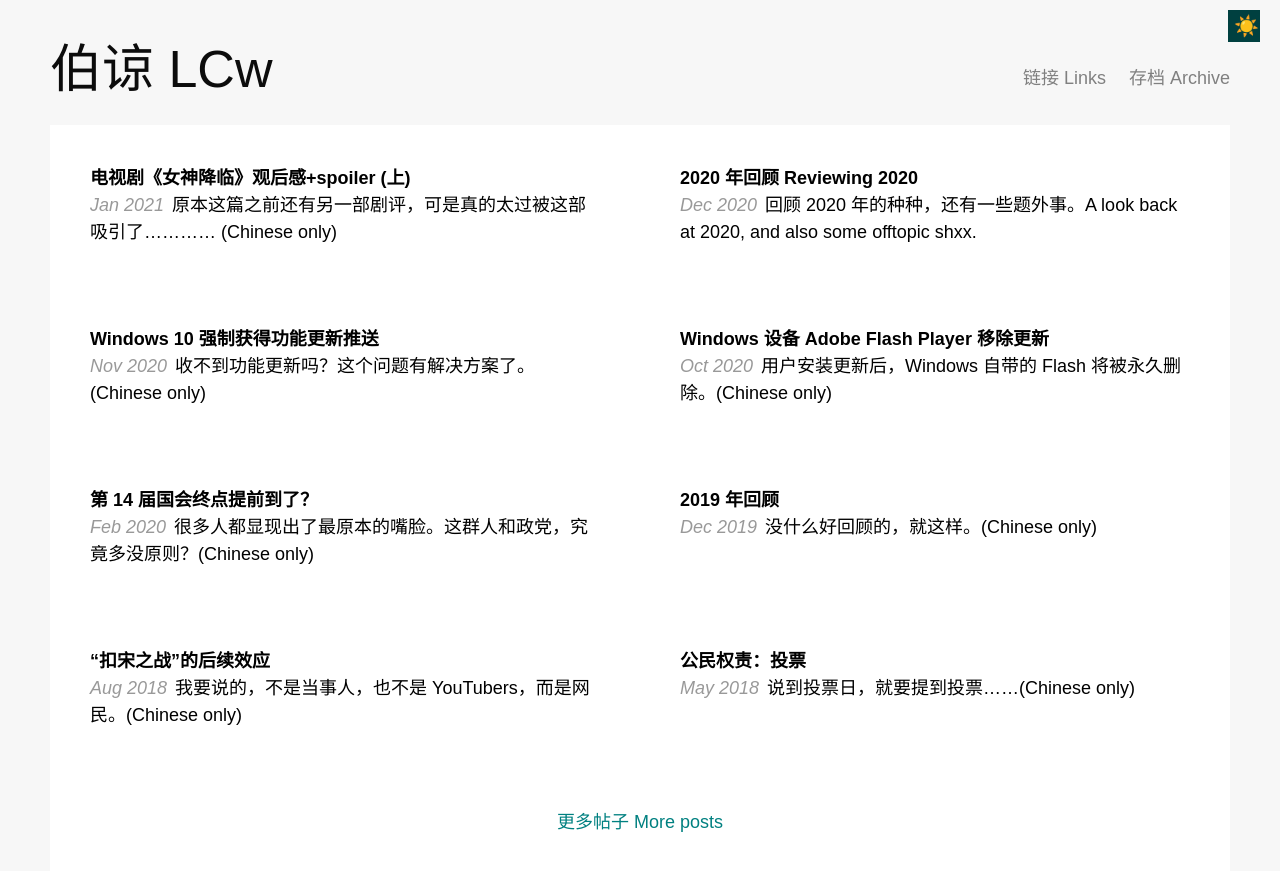
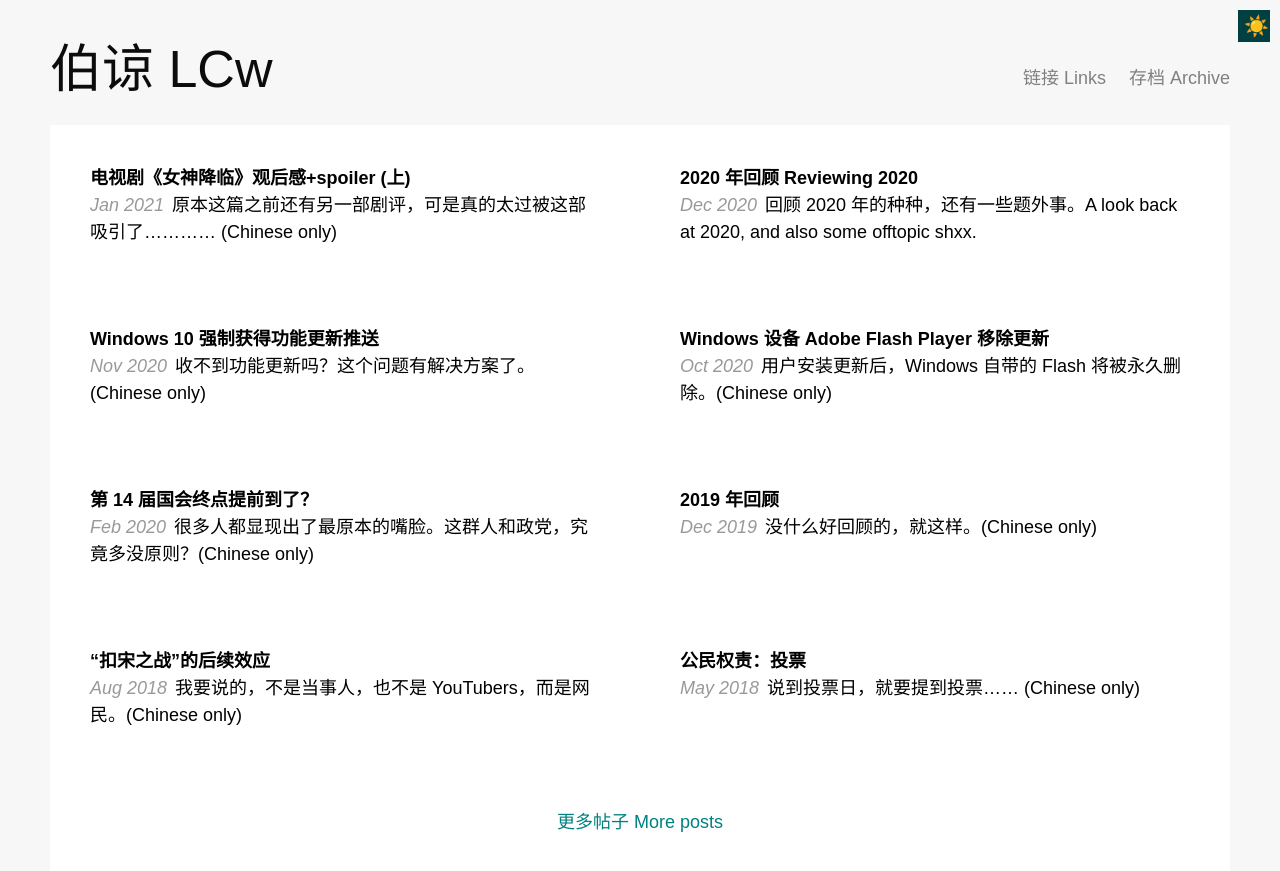
Before and after one commit to win98se/win98se.github.io, a Jekyll site: the page built from index.html, in a window 1280 px wide. Shown: the top 871 px of the page. Built offline with Jekyll 4.4.1, drawn with Linux system fonts in a browser that asks for light colours; some web fonts are replaced.

Commit message:
UI changes 2022-05
🤔🤔🤔:trollface:

```diff
--- a/404.htm
+++ b/404.htm
@@ -1,6 +1,7 @@
 ---
 permalink: /404.html
 ---
+<!DOCTYPE html>
 <html lang="zh-Hans">
 <meta http-equiv="Content-Type" content="text/html; charset=UTF-8">
 <meta http-equiv="X-UA-Compatible" content="IE=edge, chrome=1">
--- a/_layouts/default.html
+++ b/_layouts/default.html
@@ -1,3 +1,4 @@
+<!DOCTYPE html>
 <html lang="zh-Hans">
 <meta http-equiv="Content-Type" content="text/html; charset=UTF-8">
 <meta http-equiv="X-UA-Compatible" content="IE=edge, chrome=1">
@@ -8,7 +9,7 @@
 <meta property="og:description" content="{{page.description}}">{%endif%}
 <title>{%if page.title%}{{page.title}} &mdash; {%endif%}{{site.title}}</title>
 <style>
-@import url("https://fonts.googleapis.com/css?family=Google+Sans|Roboto+Mono&display=swap");
+@import url("https://fonts.googleapis.com/css2?family=Google+Sans:ital,wght@0,400..700;1,400..700&family=Roboto+Mono:ital,wght@0,100..700;1,100..700&display=swap");
 
 @font-face {
 	font-family: "Twemoji";
@@ -20,6 +21,10 @@
 	font-family: "Google Sans", sans-serif, "Twemoji";
 	font-size: 18px;
 	line-height: 1.5;
+}
+
+body, .content {
+	transition: 400ms;
 }
 
 body {
@@ -36,7 +41,7 @@ body {
 }
 
 code, pre {
-	font-family: "Roboto Mono", monospace;
+	font-family: "Roboto Mono", monospace, "Twemoji";
 	font-size: 14px;
 	text-shadow: 0 0 1px #acacac;
 }
@@ -196,7 +201,7 @@ span.ref:hover {
 	background: #004040;
 	height: 32px;
 	position: fixed;
-	right: 26px;
+	right: calc(10px + var(--scrollbar-width, 0px));
 	top: 10px;
 	-moz-user-select: none;
 	-webkit-user-select: none;
@@ -246,7 +251,6 @@ header a.active {
 .blog-title a {
 	display: inline-block;
 	font-size: 52px;
-	transition: 200ms;
 }
 
 .blog-title a:hover {
@@ -308,6 +312,10 @@ footer {
 	color: #646464;
 	margin: 40px 0;
 	text-align: center;
+}
+
+#copySymbol {
+	font-family: "Roboto Mono", sans-serif, "Twemoji";
 }
 
 /* footer end */
@@ -452,10 +460,6 @@ body.light .post-excerpt:hover {
 	::-webkit-scrollbar-corner {
 		background: none;
 	}
-
-	#modeButton {
-		right: 20px;
-	}
 }
 
 /* webkit-only shit end */
@@ -474,10 +478,6 @@ body.light .post-excerpt:hover {
 		height: 120px;
 		margin: -60px 0 0 -60px;
 		width: 120px;
-	}
-
-	#modeButton {
-		right: 10px;
 	}
 
 	header {
@@ -551,7 +551,10 @@ body.light .post-excerpt:hover {
 <a id="modeButton"><span id="modeIcon">🌙</span></a>
 </div>
 <script>
-document.getElementById("curtyr").innerHTML="Copyright &copy; 2016&#65293;"+new Date().getFullYear()+" LCw Productions";
+const pgbody=document.getElementById("pgbody");
+pgbody.style.setProperty("--scrollbar-width", pgbody.offsetWidth-pgbody.clientWidth+"px");
+
+document.getElementById("curtyr").innerHTML="Copyright <span id=\"copySymbol\">&copy;</span> 2016&#65293;"+new Date().getFullYear()+" LCw Productions";
 {%if site.url=="http://localhost:4000"%}
 window.onblur=()=>{
 	window.onfocus=()=>{
--- a/csgwhpgen/index.htm
+++ b/csgwhpgen/index.htm
@@ -1,3 +1,4 @@
+<!DOCTYPE html>
 <meta name="viewport" content="width=device-width, initial-scale=1">
 <title>中共胶武汉肺炎文宣生成器</title>
 <script src="https://cdn.jsdelivr.net/npm/jquery/dist/jquery.min.js"></script>
--- a/fuckie.htm
+++ b/fuckie.htm
@@ -1 +1 @@
-<script>if(typeof ScriptEngine==="undefined")location="/";</script><title>Fuck IE</title><style>p{font-size:1.19em;text-shadow: 0 0 1px #acacac}</style><p>该网站不再支持 Microsoft Internet Explorer，Windows 10 版本 1507 上基于 EdgeHTML 的 Microsoft Edge 也不受支持，请改用另一个浏览器；倘若您正在使用 Edge 的 IE 模式，请将其关闭。</p>This site no longer supports Microsoft Internet Explorer. EdgeHTML-based Microsoft Edge on Windows 10 Version 1507 is also not supported. Please use another browser instead; If you are using Edge's IE mode, please turn it off.
+<!DOCTYPE html><script>(typeof ScriptEngine==="undefined")&&(location="/");</script><title>Fuck IE</title><style>p{font-size:1.19em;text-shadow: 0 0 1px #acacac}</style><p>该网站不再支持 Microsoft Internet Explorer，Windows 10 版本 1507 上基于 EdgeHTML 的 Microsoft Edge 也不受支持，请改用另一个浏览器；倘若您正在使用 Edge 的 IE 模式，请将其关闭。</p>This site no longer supports Microsoft Internet Explorer. EdgeHTML-based Microsoft Edge on Windows 10 Version 1507 is also not supported. Please use another browser instead; If you are using Edge's IE mode, please turn it off.
--- a/index.html
+++ b/index.html
@@ -5,7 +5,7 @@ layout: default
 {%for post in site.posts limit:8%}
 <a href="{{site.url}}{{post.url}}" class="post-excerpt">
 <div class="title">{{post.title}}</div>
-<info class="postdate">{{post.date | date: "%b %Y"}}</info>{{post.description}}{%if post.zh_only%}(Chinese only){%endif%}
+<info class="postdate">{{post.date | date: "%b %Y"}}</info>{{post.description}}{%if post.zh_only%}{%assign ellipsis=post.description | slice: -1%}{%if ellipsis=='…'%}&nbsp;{%endif%}(Chinese only){%endif%}
 </a>
 {%endfor%}
 <div class="end"><a href="{{site.url}}/archive/">更多帖子 More posts</a></div>
--- a/tb/index.htm
+++ b/tb/index.htm
@@ -1,3 +1,4 @@
+<!DOCTYPE html>
 <meta http-equiv="Content-Type" content="text/html; charset=UTF-8">
 <meta http-equiv="X-UA-Compatible" content="IE=edge, chrome=1">
 <meta name="viewport" content="width=device-width, initial-scale=1">
```
Also changed, not shown: _posts/2021-01-13-truebeauty-spoiler-1.md (+1 -1 lines).
